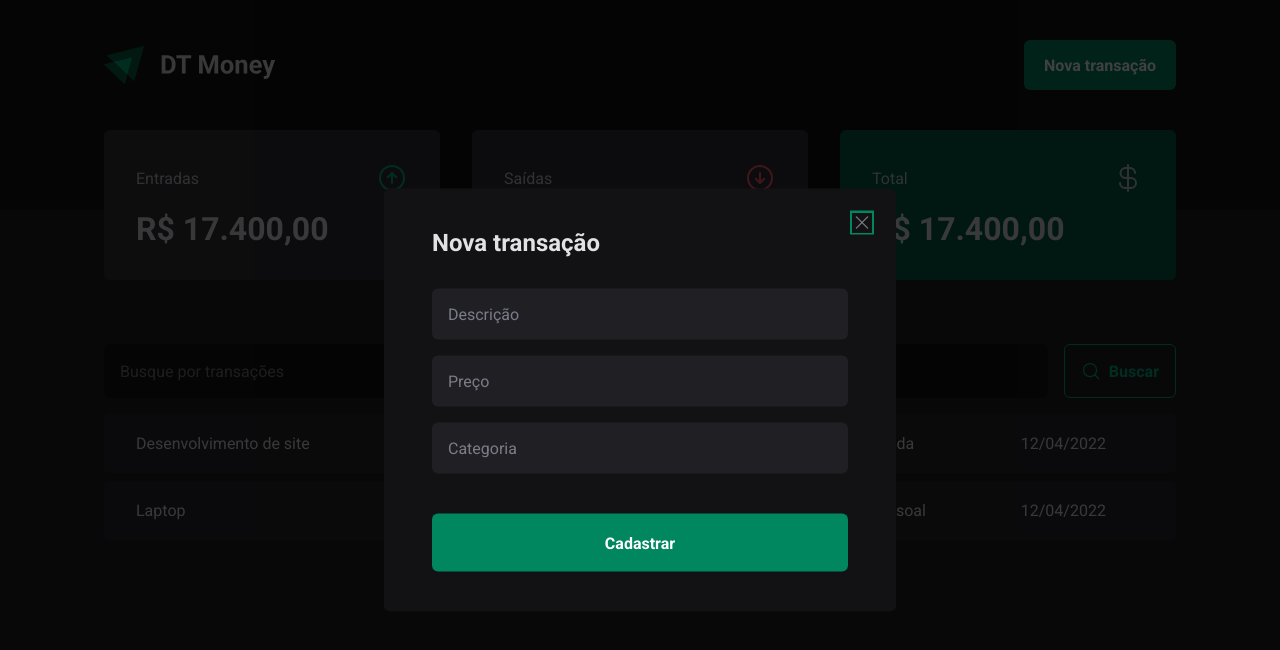
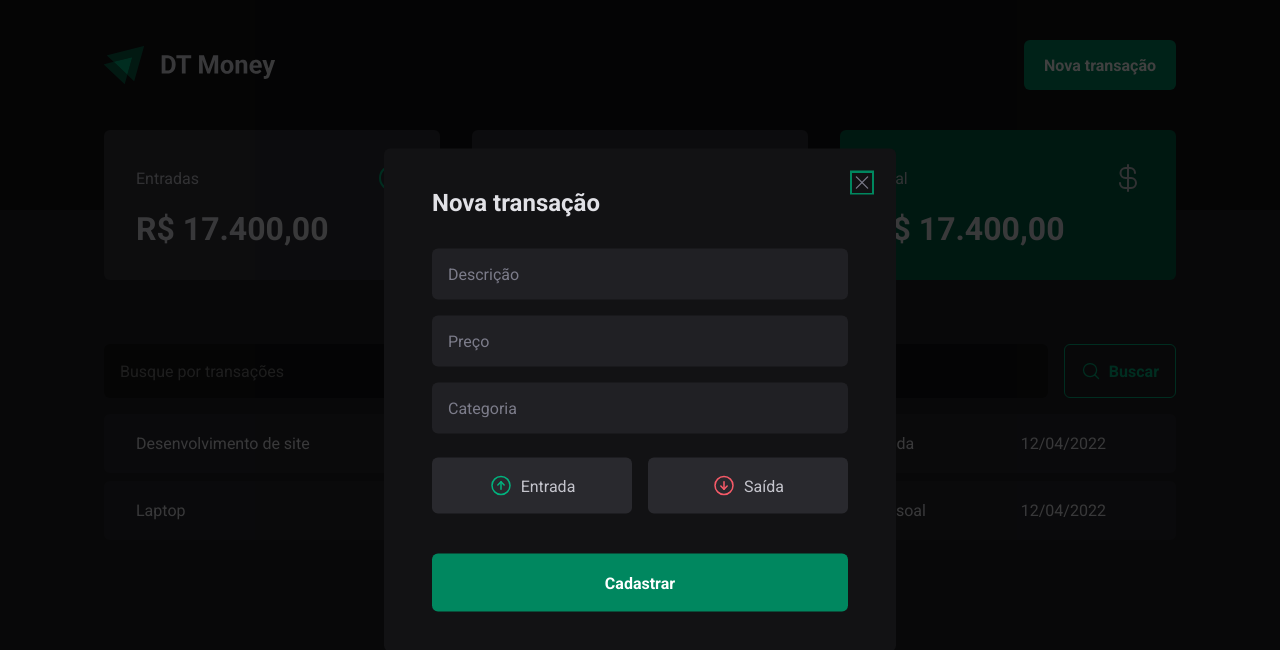
Before and after one commit to igorct1/03-ignite-dt-money, a React (Vite) app: page / in a window 1280 px wide. Both pictures are taken after a click on the button "Nova transação". Shown: the top 650 px of the page. Built offline with nearby package versions, Linux system fonts and the light colour scheme.

Commit message:
feat: income/outcome button

```diff
--- a/src/components/NewTransactionModal/index.tsx
+++ b/src/components/NewTransactionModal/index.tsx
@@ -1,6 +1,12 @@
 import * as Dialog from '@radix-ui/react-dialog'
-import { DialogCloseButton, DialogOverlay, DialongContent } from './styles'
-import { X } from 'phosphor-react'
+import {
+  DialogCloseButton,
+  DialogOverlay,
+  DialongContent,
+  TransactionType,
+  TransactionTypeButton,
+} from './styles'
+import { ArrowCircleDown, ArrowCircleUp, X } from 'phosphor-react'
 
 export function NewTransactionModal() {
   return (
@@ -21,6 +27,16 @@ export function NewTransactionModal() {
           <input type="number" placeholder="Preço" required />
           <input type="text" placeholder="Categoria" required />
 
+          <TransactionType>
+            <TransactionTypeButton variant="income">
+              <ArrowCircleUp size={24} />
+              Entrada
+            </TransactionTypeButton>
+            <TransactionTypeButton variant="outcome">
+              <ArrowCircleDown size={24} />
+              Saída
+            </TransactionTypeButton>
+          </TransactionType>
           <button type="submit">Cadastrar</button>
         </form>
       </DialongContent>
--- a/src/components/NewTransactionModal/styles.ts
+++ b/src/components/NewTransactionModal/styles.ts
@@ -72,3 +72,36 @@ export const DialogCloseButton = styled(Dialog.Close)`
 
   color: ${(props) => props.theme['gray-500']};
 `
+
+export const TransactionType = styled.div`
+  display: grid;
+  grid-template-columns: 1fr 1fr;
+  gap: 1rem;
+  margin-top: 0.5rem;
+`
+
+interface TransactionTypeButtonProps {
+  variant: 'income' | 'outcome'
+}
+
+export const TransactionTypeButton = styled.button<TransactionTypeButtonProps>`
+  background: ${(props) => props.theme['gray-700']};
+  padding: 1rem;
+  display: flex;
+  align-items: center;
+  justify-content: center;
+  gap: 0.5rem;
+  border-radius: 6px;
+
+  border: 0;
+  cursor: pointer;
+
+  color: ${(props) => props.theme['gray-300']};
+
+  svg {
+    color: ${(props) =>
+      props.variant === 'income'
+        ? props.theme['green-300']
+        : props.theme['red-300']};
+  }
+`
```
